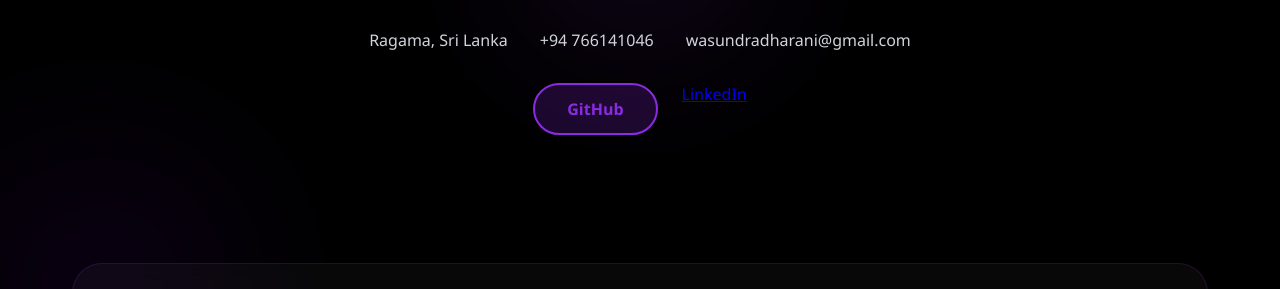
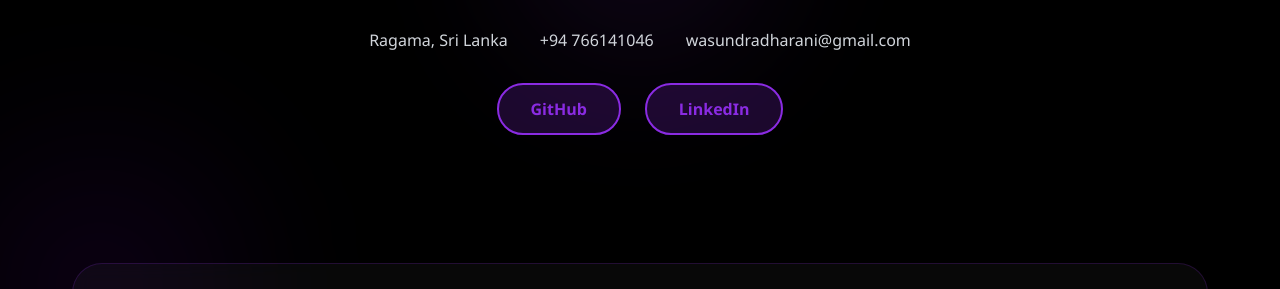
Before and after one commit to Dharani-wasundara/web_portfolio, a plain HTML site: page index.html in a window 1280 px wide. Shown: the part 465-754 px from the top of the page. Drawn offline with Linux system fonts and the light colour scheme.

Commit message:
Fix LinkedIn link in index.html

```diff
--- a/index.html
+++ b/index.html
@@ -26,7 +26,7 @@
 </div>
 <div class="social-buttons">
 <a href="https://github.com/Dharani-wasundara" class="social-btn" id="github-link">GitHub</a>
-<a href="www.linkedin.com/in/dharani-wasundara-bb07a532a class="social-btn" id="linkedin-link">LinkedIn</a>
+<a href="www.linkedin.com/in/dharani-wasundara" class="social-btn" id="linkedin-link">LinkedIn</a>
 </div>
 </section>
 <section class="section">
```
